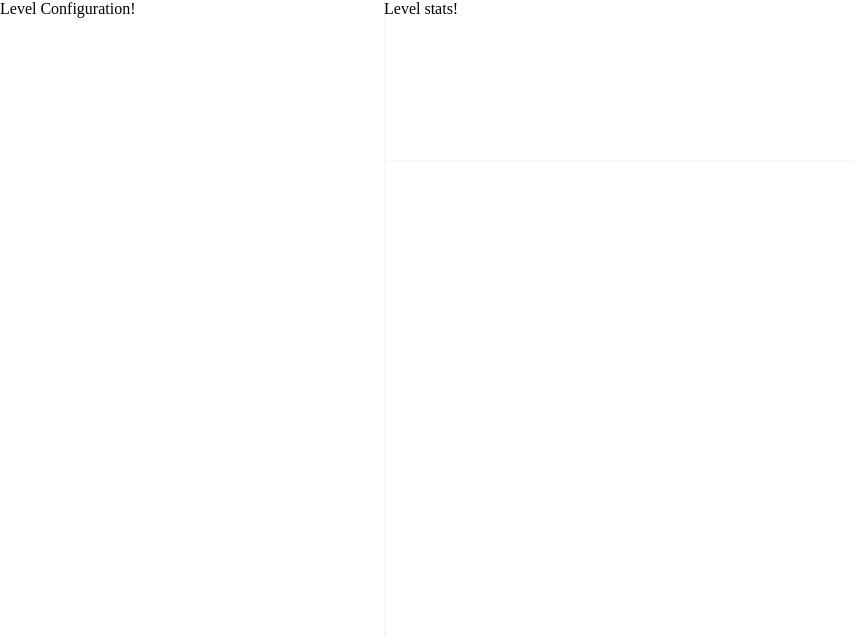
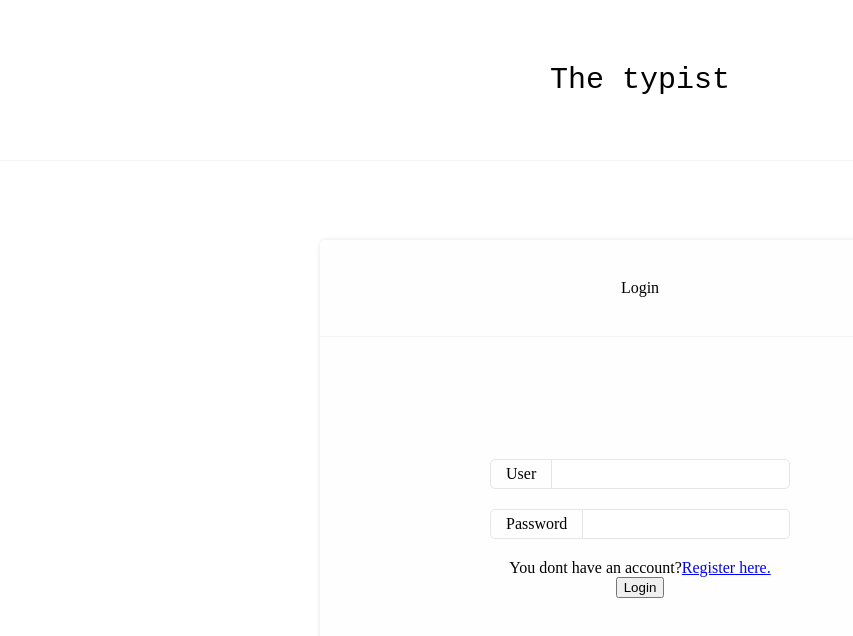
Before and after one commit to alex-development-117/the-typist, a React (Create React App) app in the folder the-typist/: page /login in a window 1280 px wide. Before the commit this address led to /play. Shown: the top 636 px of the page, without its empty margins (0-853 px from the left). Built offline with nearby package versions, Linux system fonts and the light colour scheme.

Commit message:
API Connection

```diff
--- /dev/null
+++ b/the-typist/src/api/request.ts
@@ -0,0 +1,41 @@
+const get = async (url:string, endPoint:string) => {
+    let response;
+
+    response = await fetch(url + endPoint, {
+      method: 'GET',
+      headers: {
+        'Content-Type': 'application/json',
+        "Accept": "application/json"
+      }
+    });
+    await response.json().then((json) => {
+      response = json;
+    });
+
+    return response;
+}
+
+const post = async (url:string, endPoint:string, obj:object) => {
+  let response;
+
+  response = await fetch(url + endPoint, {
+    method: 'POST',
+    headers: {
+      'Content-Type': 'application/json',
+    },
+    body: JSON.stringify(obj)
+  });
+  await response.json().then((json) => {
+    response = json;
+  });
+
+  return response;
+}
+
+const API = {
+    get,
+    post,
+    host: 'http://localhost:4000'
+}
+
+export default API;
--- a/the-typist/src/components/App.scss
+++ b/the-typist/src/components/App.scss
@@ -0,0 +1,65 @@
+.full-screen{
+    min-width: 100vw;
+    width: 100vw;
+    max-width: 100vw;
+    min-height: 100vh;
+    height: 100vh;
+}
+
+.center{
+    display: flex;
+    justify-content: center;
+    align-items: center;
+}
+
+.between{
+    display: flex;
+    justify-content: space-around;
+}
+
+.block{
+    display: block;
+}
+
+.p-1{
+    padding: 5px;
+}
+
+.flex-1{
+    flex-direction: column;
+}
+
+.group{
+    display: flex;
+    height: 30px;
+    width: 300px;
+    margin-bottom: 20px;
+    label{
+        border-radius: 5px 0px 0px 5px;
+        border: 1px solid ;
+        height: auto;
+        width: auto;
+        padding: 0px 15px 0px 15px;
+        margin: 0;
+        border: 1px solid #e5e5e5;
+        display: flex;
+        align-items: center;
+    }
+    input{
+        display: flex;
+        height: auto !important;
+        width: inherit;
+        border-radius: 0px 5px 5px 0px;
+        border: 1px solid #e5e5e5;
+        border-left: none;
+        margin: 0;
+        padding: 0px 0px 0px 10px;
+        outline: none;
+    }
+}
+
+.link{
+    cursor: pointer;
+    color: blue;
+    text-decoration: underline;
+}
--- a/the-typist/src/components/App.tsx
+++ b/the-typist/src/components/App.tsx
@@ -3,19 +3,34 @@ import { Switch, Route, useHistory} from "react-router-dom";
 
 import Game from "./Game/Game";
 import UserLogin from "./User/UserLogin";
+import UserRegister from "./User/UserRegister";
 import "./App.scss";
+import API from '../api/request'
+
 
 const App = () => {
   const history = useHistory();
 
   useEffect(() => {
-    history.push('/play')
+    let userStorage = JSON.parse(String(localStorage.getItem('user')));
+    if(!userStorage){
+      if(history.location.pathname==='/play'){
+        history.push('login')
+      }
+    }else{
+      switch(userStorage.rol){
+        case 'USER':
+          history.push('/play')
+          break;
+      }
+    }
   }, []);
 
   return (
     <Switch>
       <Route exact path="/play" component={() => <Game  title={"Hi"}/>}></Route>
       <Route exact path="/login" component={UserLogin}></Route>
+      <Route exact path="/register" component={UserRegister}></Route>
     </Switch>
   );
 };
--- a/the-typist/src/components/Game/Gameplay.tsx
+++ b/the-typist/src/components/Game/Gameplay.tsx
@@ -1,30 +1,38 @@
 import React, { useEffect, useState } from "react";
+import { useCallback } from "react";
 
 const Gameplay = () => {
   const [write, setWrite] = useState("");
 
-  const keyDownCallback = (e: KeyboardEvent) => {
+  const keyDownCallback = useCallback((e: KeyboardEvent) => {
     console.log(e);
     if (e.key.length === 1) {
       setWrite((w) => w + e.key);
-    }
-    if (e.key === "Backspace") {
-      setWrite((w) => w.slice(0, w.length - 1));
-    }
-    if (e.key === "Enter") {
-      setWrite((w) => w + "\n");
-    }
-    if (e.key === "Tab") {
-        setWrite((w) => w + '\t');
-      e.preventDefault();
+    }else{
+      switch(e.key){
+        case 'Backspace':
+          setWrite((w) => w.slice(0, w.length - 1));
+          break;
+        case 'Enter':
+          setWrite((w) => w + "\n");
+          break;
+        case 'Tab':
+          setWrite((w) => w + "\t");
+          e.preventDefault();
+          break;
+      }
     }
     console.log(write);
 
-  };
+  }, []);
 
   useEffect(() => {
-    document.addEventListener("keydown", (e) => keyDownCallback(e));
-  }, []);
+    window.addEventListener("keydown", (e) => keyDownCallback(e));
+
+    return () => {
+      window.removeEventListener("keydown", (e) => keyDownCallback(e));
+    }
+  }, [keyDownCallback]);
 
 
   useEffect(() => {
--- /dev/null
+++ b/the-typist/src/components/User/UnloggedBackground.tsx
@@ -0,0 +1,14 @@
+import React from "react";
+
+const UnloggedBackground = (props:any) => {
+  return (
+    <div className="full-screen">
+      <div className="header center title-1">The typist</div>
+      <div className="content center">
+        {props.children}
+      </div>
+    </div>
+  );
+};
+
+export default UnloggedBackground;
--- /dev/null
+++ b/the-typist/src/components/User/User.scss
@@ -0,0 +1,26 @@
+.container{
+    width: 50%;
+    height: 75%;
+    box-shadow: 0px 0px 5px 0px rgb(0,0,0,0.1);
+    overflow-y: auto;
+    border-radius: 5px;
+    background-color: #fefefe;
+}
+.header{
+    width: 100%;
+    height: 20%;
+    outline: 1px solid #f5f5f5;
+}
+.content{
+    width: 100%;
+    height: 80%;
+}
+.title-1{
+    font-size: 30px;
+    font-weight: 100;
+    font-family: 'Courier New', Courier, monospace;
+}
+
+#register-p{
+    margin: 0;
+}
--- a/the-typist/src/components/User/UserLogin.tsx
+++ b/the-typist/src/components/User/UserLogin.tsx
@@ -1,11 +1,70 @@
-import React from "react";
+import React, { useEffect, useState } from "react";
+import { useHistory} from "react-router-dom";
+import API from '../../api/request'
 
-const UserLogin = (props:any) => {
+import "./User.scss";
+import UnloggedBackground from './UnloggedBackground';
+
+const UserLogin = (props: any) => {
+    const history = useHistory();
+    const [user, setUser] = useState({name: '', password: ''});
+
+
+    const submitUser = async (e:any) => {
+        e.preventDefault();
+        if(user.name.length > 0 && user.password.length > 0){
+            API.post(API.host, '/user/login', user).then( res => {
+                let user = JSON.parse(JSON.stringify(res));
+                if(user.authenticated){
+                    localStorage.setItem('user', JSON.stringify(user[0]));
+                    history.push('/play');
+                }
+            })
+        }
+    }
+
+    const handleOnClickRegister = () => {
+        history.push('/register')
+    }
+
+    const handleChange = (event:any) => {
+        switch(event.target.id){
+            case 'user':
+                setUser({
+                    ...user,
+                    name: event.target.value
+                });
+                break;
+            case 'password':
+            setUser({
+                ...user,
+                password: event.target.value
+            });
+            break;
+        }
+    }
 
     return (
-        <div>{props.title}</div>
+        <UnloggedBackground>
+            <div className="container">
+                <div className="header center">
+                    Login
+                </div>
+                <form className="content center flex-1">
+                    <div className="group">
+                        <label htmlFor="user">User</label>
+                        <input id="user" type="text" value={user.name} onChange={handleChange}/>
+                    </div>
+                    <div className="group">
+                        <label htmlFor="user">Password</label>
+                        <input id="password" type="password" value={user.password} onChange={handleChange}/>
+                    </div>
+                    <div id="register-p" style={{display: 'flex'}}>You dont have an account? <div onClick={handleOnClickRegister} className="link"> Register here.</div></div>
+                    <button type="submit" onClick={submitUser}>Login</button>
+                </form>
+            </div>
+        </UnloggedBackground>
     );
-
-}
+};
 
 export default UserLogin;
--- a/the-typist/src/components/User/UserRegister.tsx
+++ b/the-typist/src/components/User/UserRegister.tsx
@@ -1 +1,18 @@
 import React from "react";
+import UnloggedBackground from './UnloggedBackground'
+
+const UserRegister = () =>{
+
+
+    return (
+        <UnloggedBackground>
+            <div className="container">
+                <div className="header">
+                    Register
+                </div>
+            </div>
+        </UnloggedBackground>
+    );
+}
+
+export default UserRegister;
--- /dev/null
+++ b/the-typist/src/interfaces/user.interface.ts
@@ -0,0 +1,5 @@
+export interface User{
+    id?:number;
+    name:string;
+    password:string;
+}
```
